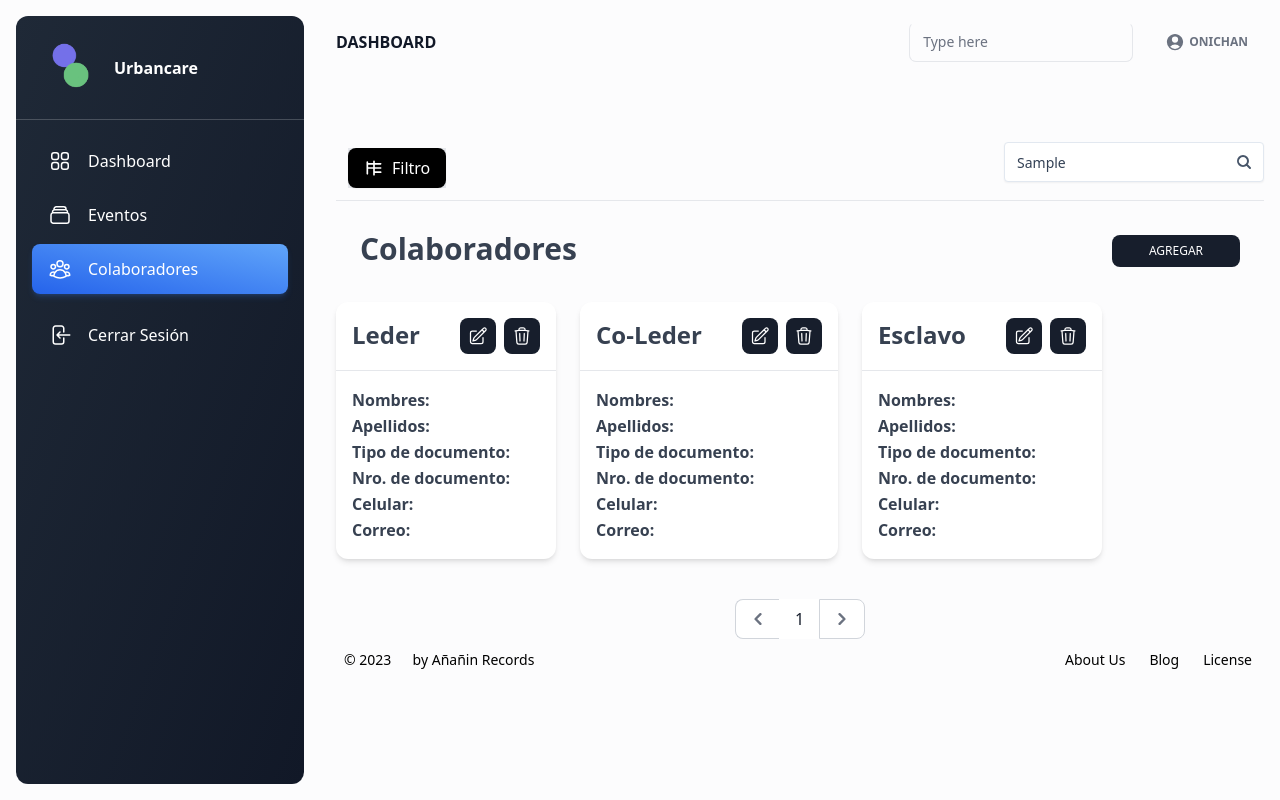
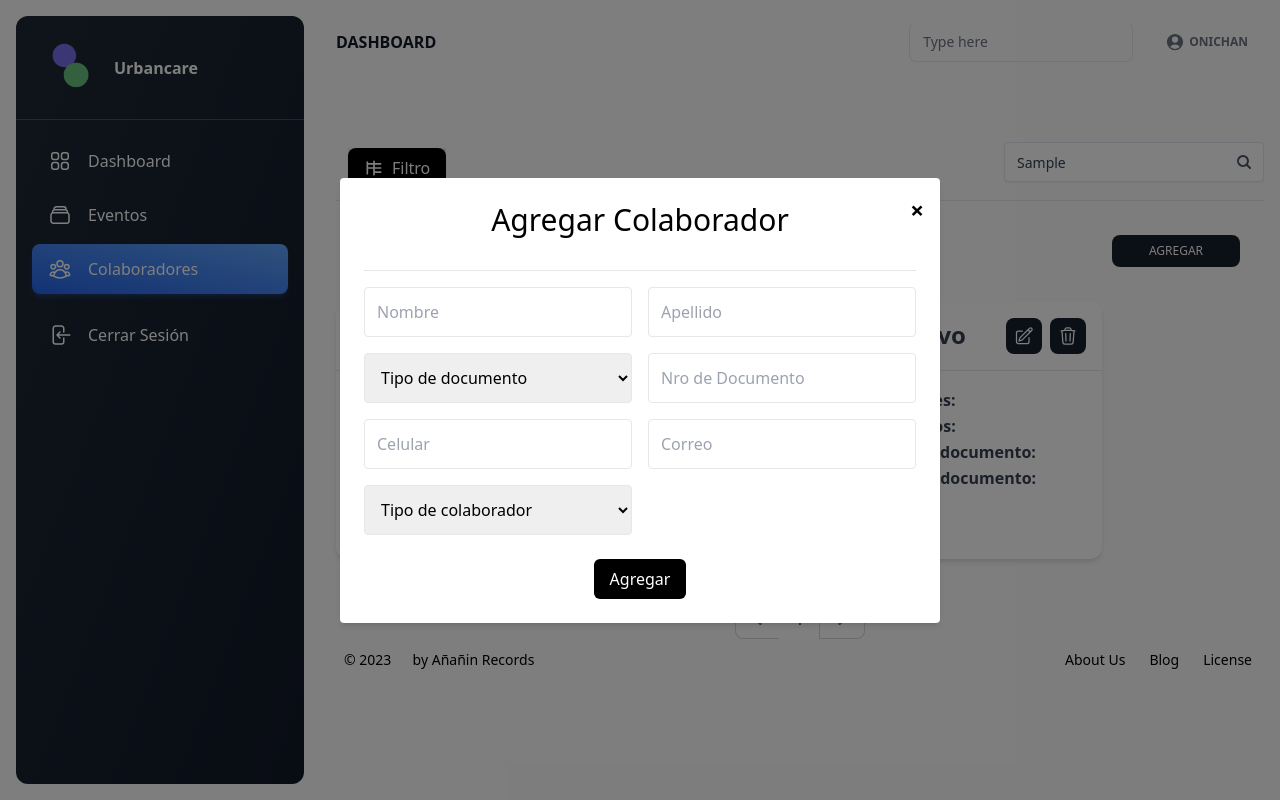
Before and after one commit to guillermotp01/BackUrbanCare, an Angular app: page /colaboradores in a window 1280 px wide. Both pictures are taken after typing "Sample" into the empty fields and a click on the button "AGREGAR". Built offline with nearby package versions, Linux system fonts and the light colour scheme.

Commit message:
modal de agregar colaborador

```diff
--- a/src/app/Pages/colaboradores/colaboradores.component.html
+++ b/src/app/Pages/colaboradores/colaboradores.component.html
@@ -35,16 +35,85 @@
 
 <div class="relative bg-clip-border rounded-xl overflow-hidden bg-transparent text-gray-700 shadow-none m-0 flex items-center justify-between p-6">
     <div>
-        <!-- Cambié el tamaño de la fuente de text-base a text-xl -->
-        <h6 class="block antialiased tracking-normal font-sans text-3xl font-semibold leading-relaxed text-blue-gray-900 mb-1">Colaboradores</h6>
+      <h6 class="block antialiased tracking-normal font-sans text-3xl font-semibold leading-relaxed text-blue-gray-900 mb-1">Colaboradores</h6>
     </div>
-    <button aria-expanded="false" aria-haspopup="menu" id=":r5:" class="relative middle none font-sans font-medium text-center uppercase transition-all disabled:opacity-50 disabled:shadow-none disabled:pointer-events-none w-32 h-8 rounded-lg text-xs text-white bg-[#171e2c] hover:bg-[#35383e] active:bg-[#2A2C30]" type="button">
-        <span class="absolute top-1/2 left-1/2 transform -translate-y-1/2 -translate-x-1/2">
-            AGREGAR
-        </span>
+    <button (click)="AgregarColab()" aria-expanded="false" aria-haspopup="menu" id=":r5:" class="relative middle none font-sans font-medium text-center uppercase transition-all disabled:opacity-50 disabled:shadow-none disabled:pointer-events-none w-32 h-8 rounded-lg text-xs text-white bg-[#171e2c] hover:bg-[#35383e] active:bg-[#2A2C30]" type="button">
+      <span class="absolute top-1/2 left-1/2 transform -translate-y-1/2 -translate-x-1/2">AGREGAR</span>
     </button>
+  </div>
+
+<!-- Modal -->
+<div *ngIf="showModal" class="fixed inset-0 z-50 overflow-y-auto bg-black bg-opacity-50 flex items-center justify-center">
+    <div class="relative flex flex-col bg-white rounded shadow-md text-black w-[600px] p-6"> <!-- Ancho de la modal -->
+
+        <span class="absolute top-4 right-4 cursor-pointer text-2xl text-black font-bold" (click)="CerrarColab()">&times;</span>
+        <h1 class="mb-8 text-3xl text-center">Agregar Colaborador</h1>
+        <hr class="mb-4">
+        <form>
+            <div class="grid grid-cols-2 gap-4 mb-4">
+
+                <input
+                    type="text"
+                    class="block border border-grey-light w-full p-3 rounded"
+                    name="nombre"
+                    placeholder="Nombre" />
+
+                <input
+                    type="text"
+                    class="block border border-grey-light w-full p-3 rounded"
+                    name="apellido"
+                    placeholder="Apellido" />
+
+                <select
+                    class="block border border-grey-light w-full p-3 rounded"
+                    name="tipo_documento">
+                    <option value="">Tipo de documento</option>
+                    <option value="dni">DNI</option>
+                    <option value="pasaporte">Pasaporte</option>
+                    <option value="cedula">Cédula</option>
+                </select>
+
+                <input
+                    type="number"
+                    class="block border border-grey-light w-full p-3 rounded"
+                    name="nro_documento"
+                    placeholder="Nro de Documento" />
+
+                <input
+                    type="text"
+                    class="block border border-grey-light w-full p-3 rounded"
+                    name="celular"
+                    placeholder="Celular" />
+
+                <input
+                    type="email"
+                    class="block border border-grey-light w-full p-3 rounded"
+                    name="correo"
+                    placeholder="Correo" />
+
+                <select
+                    class="block border border-grey-light w-full p-3 rounded"
+                    name="tipo_colaborador">
+                    <option value="">Tipo de colaborador</option>
+                    <option value="administrativo">Administrativo</option>
+                    <option value="añañin">Añañin</option>
+                </select>
+            </div>
+
+            <div class="flex justify-center mt-6">
+                <button
+                    type="submit"
+                    class="px-4 py-2 bg-black text-white rounded-md hover:bg-gray-800 focus:outline-none">
+                    Agregar
+                </button>
+            </div>
+        </form>
+    </div>
 </div>
 
+
+
+  <!--COLABORADORES-->
 
 <div class="mb-10 flex gap-x-6">
 
--- a/src/app/Pages/colaboradores/colaboradores.component.ts
+++ b/src/app/Pages/colaboradores/colaboradores.component.ts
@@ -1,12 +1,25 @@
 import { Component } from '@angular/core';
+import { CommonModule } from '@angular/common';
+import { RouterOutlet } from '@angular/router';
+import { FormsModule } from '@angular/forms';
 
 @Component({
   selector: 'app-colaboradores',
   standalone: true,
-  imports: [],
+  imports: [CommonModule, RouterOutlet, FormsModule], // No necesitas importar tu propio componente aquí.
   templateUrl: './colaboradores.component.html',
-  styleUrl: './colaboradores.component.css'
+  styleUrls: ['./colaboradores.component.css']
 })
 export default class ColaboradoresComponent {
+  showModal: boolean = false;
+
+  AgregarColab() {
+    this.showModal = true;
+  }
+
+  CerrarColab() {
+    this.showModal = false;
+  }
+
 
 }
```
